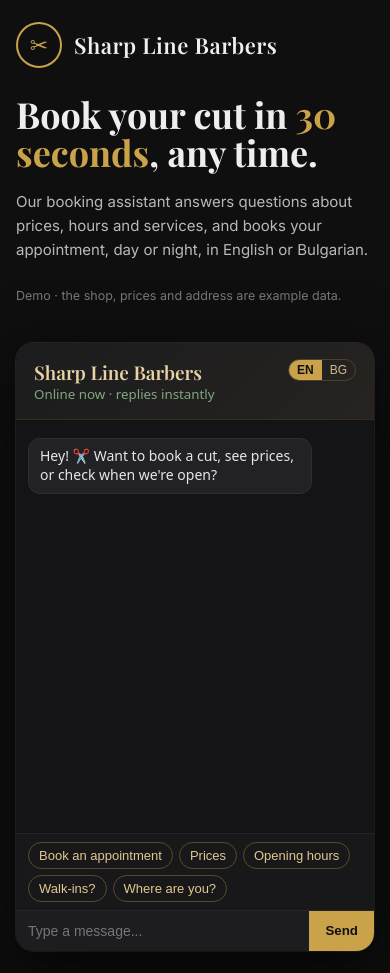
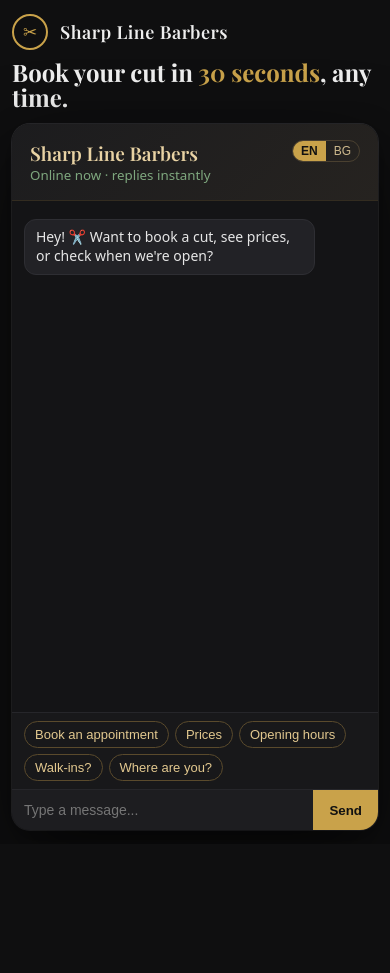
Before and after one commit to Barbod-Web/barbod-web.github.io, a plain HTML site: page barber/index.html in a window 390 px wide. After the commit the page ends 844 px from the top, so only its background shows below. Drawn offline with nearby package versions, Linux system fonts and the light colour scheme.

Commit message:
Barber bot: Bulgarian page text, phone layout

```diff
--- a/barber/index.html
+++ b/barber/index.html
@@ -30,22 +30,35 @@ h1 em{color:#c9a24a;font-style:normal}
 #chat .db-chip:hover{background:#2a2419}
 #chat .db-in{border-top-color:#26262a}#chat .db-in input{background:#1d1d20;color:#eee}
 #chat .db-in button{background:#c9a24a;color:#111;font-weight:600}
-@media(max-width:900px){.wrap{grid-template-columns:1fr;gap:28px;padding:22px 16px}h1{font-size:36px}.feats{display:none}.lead{font-size:15px;margin-bottom:0}#chat{height:72vh}}
+@media(max-width:900px){html,body{height:auto}.wrap{display:flex;flex-direction:column;min-height:100svh;height:100svh;gap:14px;padding:14px 12px}
+.logo{margin-bottom:10px}.mark{width:36px;height:36px;font-size:17px}.logo span{font-size:18px}
+h1{font-size:24px;margin:0}.lead,.feats,.foot{display:none}
+#chat{flex:1;height:auto;min-height:340px;max-height:none}}
 </style></head>
 <body><div class="wrap">
 <section>
   <div class="logo"><div class="mark">✂</div><span>Sharp Line Barbers</span></div>
-  <h1>Book your cut in <em>30 seconds</em>, any time.</h1>
-  <p class="lead">Our booking assistant answers questions about prices, hours and services, and books your appointment, day or night, in English or Bulgarian.</p>
-  <div class="feats">
+  <h1 id="i-h">Book your cut in <em>30 seconds</em>, any time.</h1>
+  <p class="lead" id="i-lead">Our booking assistant answers questions about prices, hours and services, and books your appointment, day or night, in English or Bulgarian.</p>
+  <div class="feats" id="i-feats">
     <div class="f"><b>24/7 booking</b><small>Only shows times the shop is actually open.</small></div>
     <div class="f"><b>EN / BG</b><small>Switches language with one tap.</small></div>
     <div class="f"><b>Instant answers</b><small>Prices, walk-ins, payment, location.</small></div>
     <div class="f"><b>Fits any brand</b><small>Colours, services and wording made to measure.</small></div>
   </div>
-  <p class="foot">Demo · the shop, prices and address are example data.</p>
+  <p class="foot" id="i-foot">Demo · the shop, prices and address are example data.</p>
 </section>
 <div id="chat"></div>
 </div>
+<script>
+const PAGE_TX = {"en": {"h": "Book your cut in <em>30 seconds</em>, any time.", "lead": "Our booking assistant answers questions about prices, hours and services, and books your appointment, day or night, in English or Bulgarian.", "f": [["24/7 booking", "Only shows times the shop is actually open."], ["EN / BG", "Switches language with one tap."], ["Instant answers", "Prices, walk-ins, payment, location."], ["Fits any brand", "Colours, services and wording made to measure."]], "foot": "Demo · the shop, prices and address are example data."}, "bg": {"h": "Запази час при бръснаря за <em>30 секунди</em>, по всяко време.", "lead": "Нашият асистент отговаря на въпроси за цени, работно време и услуги и записва час денем и нощем, на български или английски.", "f": [["Записване 24/7", "Показва само часове, в които работим."], ["EN / BG", "Сменя езика с едно докосване."], ["Бързи отговори", "Цени, без записване, плащане, адрес."], ["По мярка", "Цветове, услуги и текстове за вашия бранд."]], "foot": "Демо · бизнесът, цените и адресът са примерни."}};
+window.onBotLang = function (l) {
+  const t = PAGE_TX[l] || PAGE_TX.en; document.documentElement.lang = l;
+  document.getElementById("i-h").innerHTML = t.h;
+  document.getElementById("i-lead").textContent = t.lead;
+  document.getElementById("i-foot").textContent = t.foot;
+  document.getElementById("i-feats").innerHTML = t.f.map(x => '<div class="f"><b>' + x[0] + '</b><small>' + x[1] + '</small></div>').join("");
+};
+</script>
 <script src="config.js"></script><script src="bot.js"></script>
 </body></html>
```
